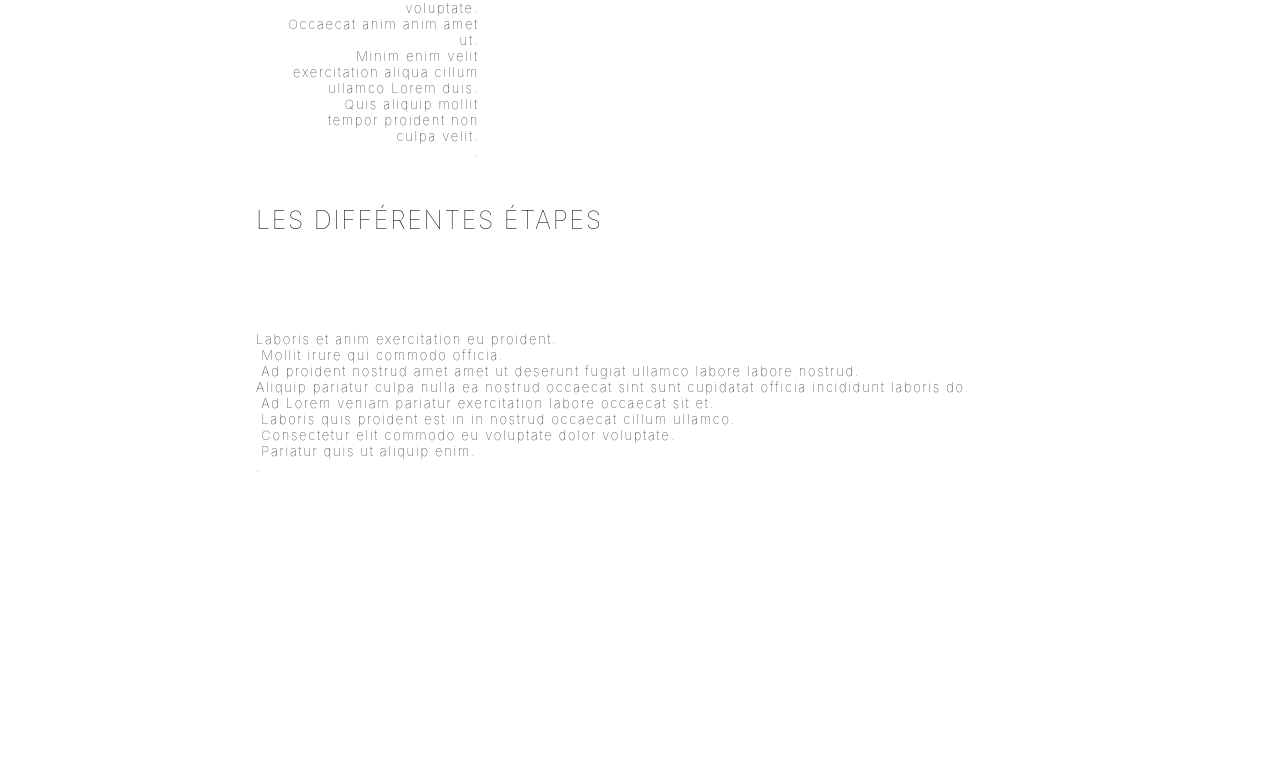
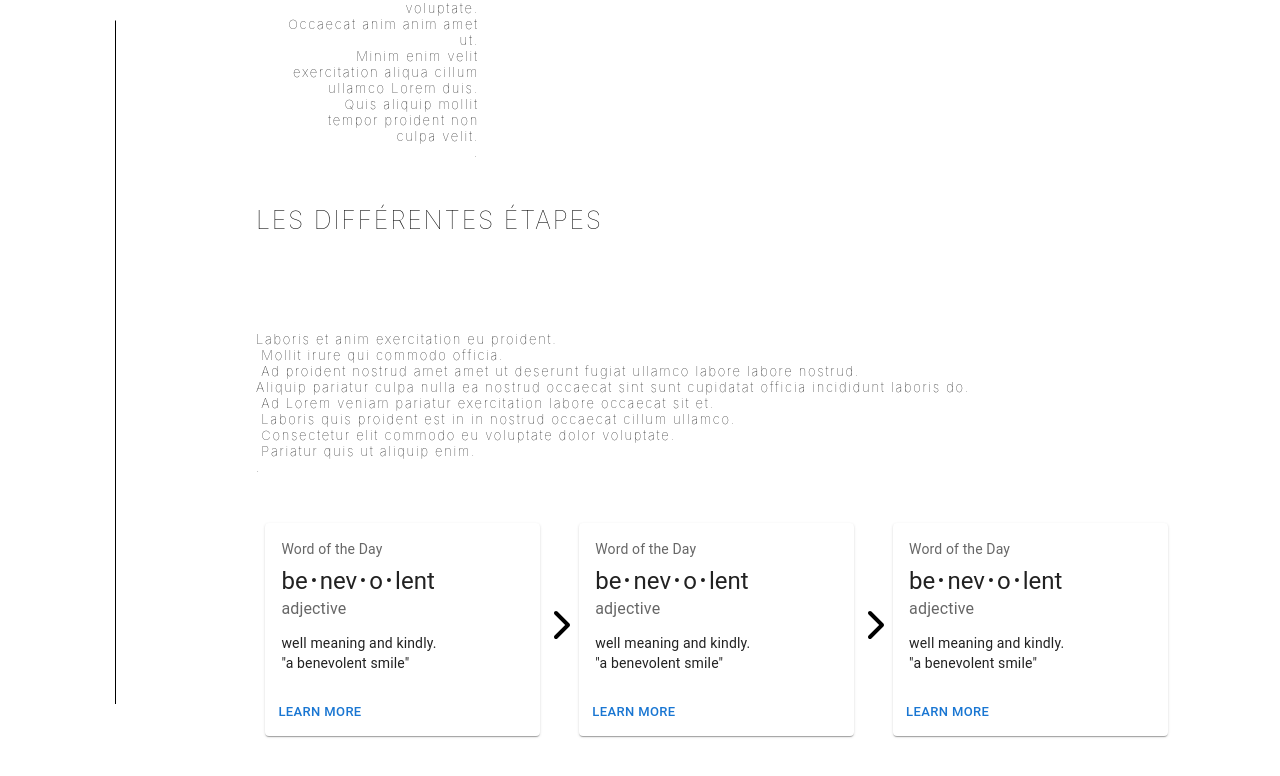
Before and after one commit to alex-cavaliere/Maison_Auben, a React (Create React App) app: page / in a window 1280 px wide. Shown: the part 1678-2454 px from the top of the page. Before the commit the page ends 2166 px from the top, so only its background shows below. Built offline with nearby package versions, Linux system fonts and the light colour scheme.

Commit message:
add card section

```diff
--- a/package.json
+++ b/package.json
@@ -4,6 +4,9 @@
   "version": "0.1.0",
   "private": true,
   "dependencies": {
+    "@emotion/react": "^11.11.1",
+    "@emotion/styled": "^11.11.0",
+    "@mui/material": "^5.14.14",
     "@testing-library/jest-dom": "^5.17.0",
     "@testing-library/react": "^13.4.0",
     "@testing-library/user-event": "^13.5.0",
--- a/src/App.css
+++ b/src/App.css
@@ -2,6 +2,7 @@
   display: flex;
   flex-direction: column;
   margin-top: 3rem;
+  margin-bottom: 3rem;
 }
 #main #agence article {
   width: 72%;
@@ -20,6 +21,19 @@
 }
 #main #agence .agence-article .steps .steps-description {
   white-space: pre-wrap;
+}
+#main #agence .agence-article .steps .card-wrapper {
+  display: flex;
+  justify-content: space-between;
+  flex-wrap: wrap;
+  align-items: center;
+  margin-top: 2rem;
+}
+#main #agence .agence-article .steps .card-wrapper .card-container {
+  margin: 1rem auto 1rem auto;
+}
+#main #agence .agence-article .steps .card-wrapper .arrow {
+  font-size: xx-large;
 }
 #main #agence .agence-article .text {
   width: 80%;
@@ -61,7 +75,7 @@ figure figcaption {
   width: fit-content;
 }
 .nav-wrapper ul {
-  margin: 0 0 0 -2.5rem;
+  margin: 0 0 0 -3rem;
 }
 .nav-wrapper .section-title {
   position: absolute;
@@ -86,7 +100,7 @@ figure figcaption {
 }
 .nav-wrapper .line-2 {
   width: 18vw;
-  height: 400px;
+  height: 100%;
 }
 .nav-wrapper .line-2::after {
   content: "";
@@ -98,7 +112,7 @@ figure figcaption {
 }
 .nav-wrapper .line-1, .nav-wrapper .line-2 {
   text-align: center;
-  padding: 1rem 0rem 1.5rem 0.5rem;
+  padding: 1rem 0rem 1.5rem -0.5rem;
 }
 .nav-wrapper .line-1.hidden, .nav-wrapper .line-2.hidden {
   display: none;
@@ -109,7 +123,9 @@ figure figcaption {
   flex-direction: column;
   justify-content: space-around;
   list-style-type: none;
+  margin-top: -3rem;
   width: 20vw;
+  height: 100%;
 }
 .internal-link h1, .internal-link li:not(.item):not(.line-1) {
   text-align: center;
@@ -127,6 +143,7 @@ figure figcaption {
 
 #home {
   display: flex;
+  position: relative;
 }
 
 .carousel-container {
@@ -147,8 +164,11 @@ figure figcaption {
   }
 }
 @media screen and (max-width: 1255px) {
+  #agence .agence-article .arrow {
+    visibility: hidden;
+  }
   .nav-wrapper .section-title {
-    left: -1.5rem;
+    left: -2rem;
   }
 }
 @media screen and (max-width: 998px) {
@@ -165,7 +185,7 @@ figure figcaption {
     margin-bottom: 2rem;
   }
   .nav-wrapper .section-title {
-    left: -3rem;
+    left: -3.3rem;
   }
 }
 @media screen and (max-width: 800px) {
@@ -199,23 +219,46 @@ figure figcaption {
     display: block;
   }
 }
-@media screen and (max-width: 600px) {
+@media screen and (max-width: 650px) {
   #main #agence .agence-article img {
     height: 300px;
+  }
+  #agence .section-title {
+    left: -5rem;
   }
 }
 @media screen and (max-width: 580px) {
   #agence .section-title {
-    left: -5rem;
+    left: -5.5rem;
   }
 }
 @media screen and (max-width: 450px) {
   .carousel-container .carousel {
-    height: 200px;
+    height: 300px;
+  }
+  .internal-link {
+    margin-top: 5rem;
+  }
+  .internal-link .item {
+    margin-left: 0.3rem;
+  }
+  #agence .agence-article {
+    margin-top: -8rem;
   }
   #agence .section-title {
-    font-size: 1.5rem;
-    left: -4.5rem;
+    font-size: 1.1rem;
+    padding: 0 1rem 0 1rem;
+    left: -2.4rem;
+  }
+}
+@media screen and (max-width: 320px) {
+  #agence .agence-article {
+    margin-top: -8rem;
+  }
+  #agence .section-title {
+    font-size: 1.1rem;
+    padding: 0 1rem 0 1rem;
+    left: -3rem;
   }
 }
 
--- a/src/App.js
+++ b/src/App.js
@@ -1,6 +1,7 @@
 import './App.css';
 import Header from './components/Header';
-import {useEffect, useState, useRef} from 'react';
+import {useEffect, useState } from 'react';
+import BasicCard from './components/Card';
 
 function App() {
   const [data, setData] = useState();
@@ -69,6 +70,19 @@ function App() {
             <div className='steps'>
               <h3>LES DIFFÉRENTES ÉTAPES</h3>
               <p className='steps-description'>{etapesParags}</p>
+              <div className='card-wrapper'>
+                <div className='card-container'>
+                  <BasicCard />
+                </div>
+                <div className='arrow'><span><svg xmlns="http://www.w3.org/2000/svg" height="1em" viewBox="0 0 320 512"><path d="M310.6 233.4c12.5 12.5 12.5 32.8 0 45.3l-192 192c-12.5 12.5-32.8 12.5-45.3 0s-12.5-32.8 0-45.3L242.7 256 73.4 86.6c-12.5-12.5-12.5-32.8 0-45.3s32.8-12.5 45.3 0l192 192z"/></svg></span></div>
+                <div className='card-container'>
+                  <BasicCard />
+                </div>
+                <div className='arrow'><svg xmlns="http://www.w3.org/2000/svg" height="1em" viewBox="0 0 320 512"><path d="M310.6 233.4c12.5 12.5 12.5 32.8 0 45.3l-192 192c-12.5 12.5-32.8 12.5-45.3 0s-12.5-32.8 0-45.3L242.7 256 73.4 86.6c-12.5-12.5-12.5-32.8 0-45.3s32.8-12.5 45.3 0l192 192z"/></svg></div>
+                <div className='card-container'>
+                  <BasicCard />
+                </div>
+              </div>
             </div>
           </article>
         </div>
--- /dev/null
+++ b/src/components/Card.js
@@ -0,0 +1,42 @@
+import * as React from 'react';
+import Box from '@mui/material/Box';
+import Card from '@mui/material/Card';
+import CardActions from '@mui/material/CardActions';
+import CardContent from '@mui/material/CardContent';
+import Button from '@mui/material/Button';
+import Typography from '@mui/material/Typography';
+
+const bull = (
+  <Box
+    component="span"
+    sx={{ display: 'inline-block', mx: '2px', transform: 'scale(0.8)' }}
+  >
+    •
+  </Box>
+);
+
+export default function BasicCard() {
+  return (
+    <Card sx={{ minWidth: 275 }}>
+      <CardContent>
+        <Typography sx={{ fontSize: 14 }} color="text.secondary" gutterBottom>
+          Word of the Day
+        </Typography>
+        <Typography variant="h5" component="div">
+          be{bull}nev{bull}o{bull}lent
+        </Typography>
+        <Typography sx={{ mb: 1.5 }} color="text.secondary">
+          adjective
+        </Typography>
+        <Typography variant="body2">
+          well meaning and kindly.
+          <br />
+          {'"a benevolent smile"'}
+        </Typography>
+      </CardContent>
+      <CardActions>
+        <Button size="small">Learn More</Button>
+      </CardActions>
+    </Card>
+  );
+}
--- a/src/scss/style.scss
+++ b/src/scss/style.scss
@@ -3,6 +3,7 @@
         display: flex;
         flex-direction: column;
         margin-top: 3rem;
+        margin-bottom: 3rem;
         & article{
             width: 72%;
             & h2, h3{
@@ -20,6 +21,19 @@
             & .steps{
                 & .steps-description{
                     white-space: pre-wrap;
+                }
+                & .card-wrapper{
+                    display: flex;
+                    justify-content: space-between;
+                    flex-wrap: wrap;
+                    align-items: center;
+                    margin-top: 2rem;
+                    & .card-container{
+                        margin: 1rem auto 1rem auto;
+                    }
+                    & .arrow{
+                        font-size: xx-large;
+                    }
                 }
             }
             & .text{
@@ -62,7 +76,7 @@ figure{
     position: relative;
     width: fit-content;
     & ul{
-        margin: 0 0 0 -2.5rem;
+        margin: 0 0 0 -3rem;
     }
     & .section-title{
         position: absolute;
@@ -87,7 +101,7 @@ figure{
     }
     & .line-2{
         width: 18vw;
-        height: 400px;
+        height: 100%;
         &::after{
             content: '';
             display: inline-block;
@@ -99,7 +113,7 @@ figure{
     }
     & .line-1, .line-2{
         text-align: center;
-        padding: 1rem 0rem 1.5rem 0.5rem;
+        padding: 1rem 0rem 1.5rem -0.5rem;
         &.hidden{
             display: none;
         }
@@ -110,7 +124,9 @@ figure{
     flex-direction: column;
     justify-content: space-around;
     list-style-type: none;
+    margin-top: -3rem;
     width: 20vw;
+    height: 100%;
     & h1, li:not(.item):not(.line-1){
         text-align: center;
         padding: 2.5rem 0rem 2.5rem 0.5rem;
@@ -127,6 +143,7 @@ figure{
 }
 #home{
     display: flex;
+    position: relative;
 }
 .carousel-container{
     margin-bottom: 2rem;
@@ -147,9 +164,16 @@ figure{
     }
 }
 @media screen and (max-width:1255px) {
+    #agence{
+        & .agence-article{
+            & .arrow{
+                visibility: hidden;
+            }
+        }
+    }
     .nav-wrapper{
         & .section-title{
-            left: -1.5rem;
+            left: -2rem;
         }
     }
 }
@@ -175,7 +199,7 @@ figure{
     }
     .nav-wrapper{
         & .section-title{
-            left: -3rem;
+            left: -3.3rem;
         }
     }
 }
@@ -219,7 +243,7 @@ figure{
         }
     }
 }
-@media screen and (max-width:600px) {
+@media screen and (max-width:650px) {
     #main{
         #agence{
             & .agence-article{
@@ -229,25 +253,52 @@ figure{
             }
         }
     }
-}
-
-@media screen and (max-width:580px) {
     #agence{
         & .section-title{
             left: -5rem;
         }
     }
 }
+
+@media screen and (max-width:580px) {
+    #agence{
+        & .section-title{
+            left: -5.5rem;
+        }
+    }
+}
 @media screen and (max-width: 450px) {
     .carousel-container{
         & .carousel{
-            height: 200px;
+            height: 300px;
+        }
+    }
+    .internal-link{
+        margin-top: 5rem;
+        & .item{
+            margin-left: 0.3rem;
         }
     }
     #agence{
+        & .agence-article{
+            margin-top: -8rem;
+        }
         & .section-title{
-            font-size: 1.5rem;
-            left: -4.5rem;
+            font-size: 1.1rem;
+            padding: 0 1rem 0 1rem;
+            left: -2.4rem;
         }
     }
 }
+@media screen and (max-width: 320px) {
+    #agence{
+        & .agence-article{
+            margin-top: -8rem;
+        }
+        & .section-title{
+            font-size: 1.1rem;
+            padding: 0 1rem 0 1rem;
+            left: -3rem;
+        }
+    }
+}
```
Also changed, not shown: 2 other files (tests, documents, lock files or other folders).
